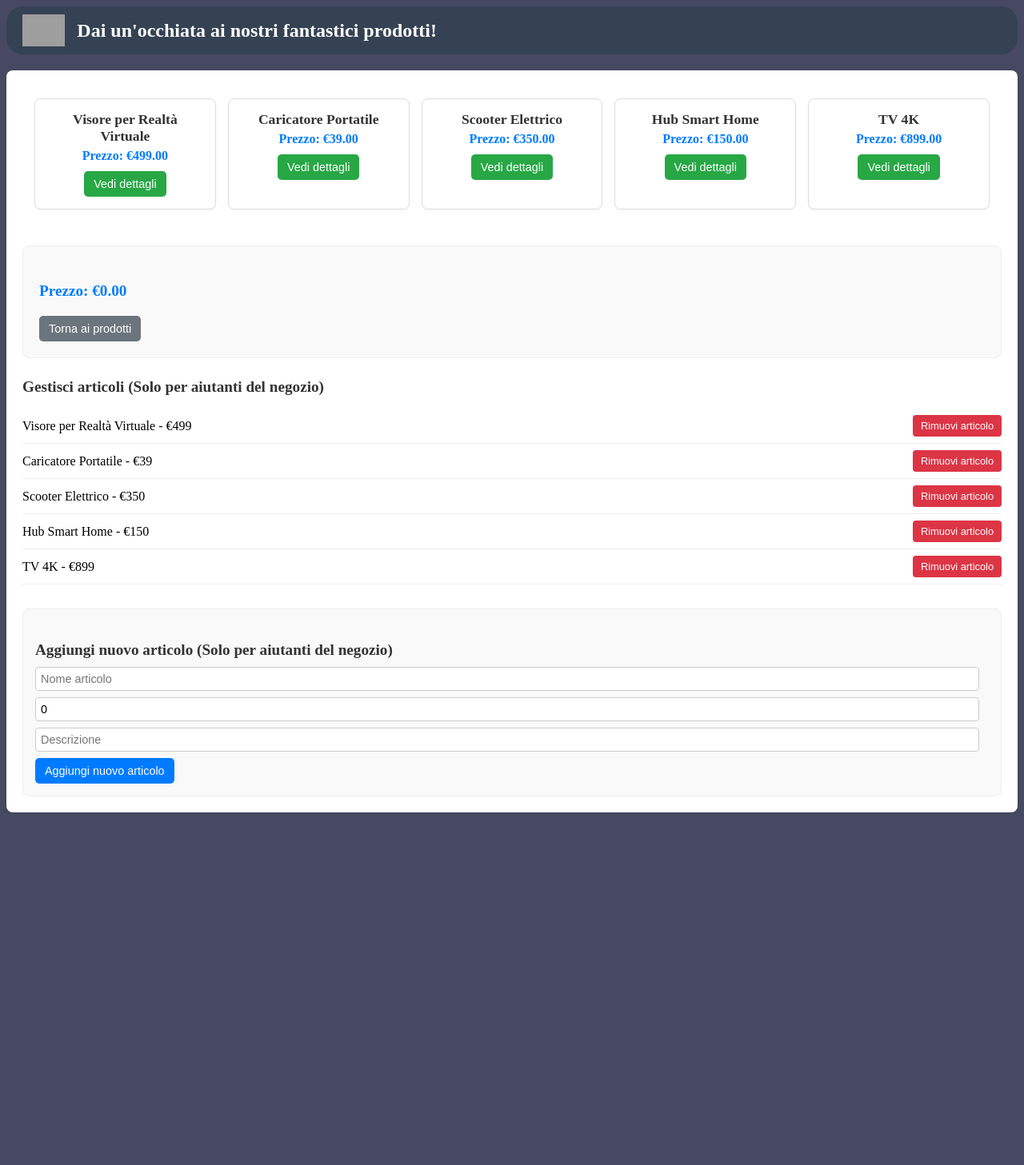
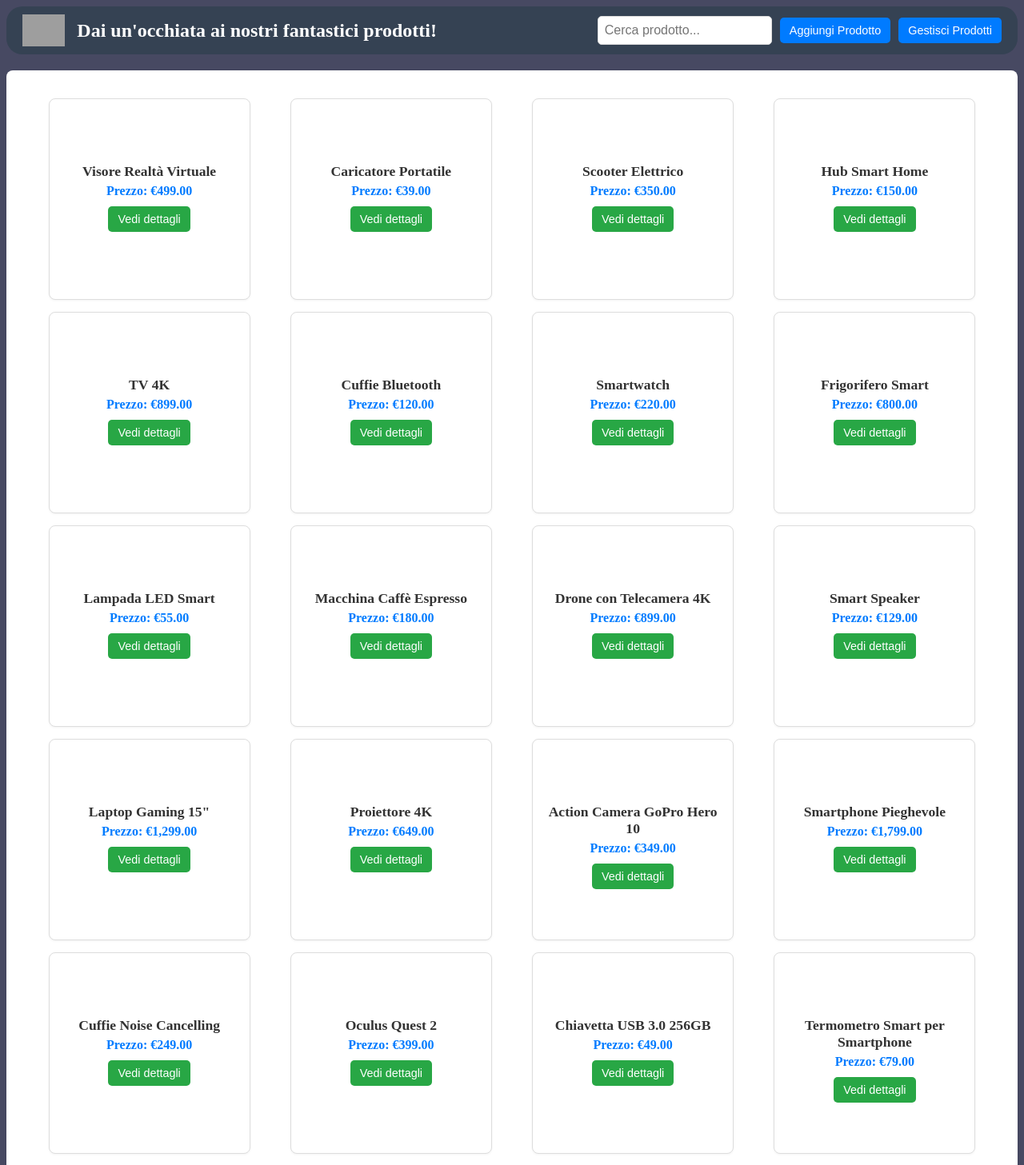
Before and after one commit to russ530/progetto-di-gruppo-angular-data-array, an Angular app in the folder angular-progetto/: page / in a window 1280 px wide. Shown: the top 1457 px of the page at 80% size. Before the commit the page ends 1036 px from the top, so only its background shows below. Built offline with nearby package versions, Linux system fonts and the light colour scheme; grey boxes are pictures that could not be loaded.

Commit message:
modifica layout e aggiunta di  barra di ricerca e footer

```diff
--- a/angular-progetto/package.json
+++ b/angular-progetto/package.json
@@ -10,9 +10,10 @@
   },
   "private": true,
   "dependencies": {
+    "@angular/animations": "^19.2.5",
     "@angular/common": "^19.2.0",
     "@angular/compiler": "^19.2.0",
-    "@angular/core": "^19.2.0",
+    "@angular/core": "^19.2.5",
     "@angular/forms": "^19.2.0",
     "@angular/platform-browser": "^19.2.0",
     "@angular/platform-browser-dynamic": "^19.2.0",
--- a/angular-progetto/src/app/product-list-component/product-list-component.component.css
+++ b/angular-progetto/src/app/product-list-component/product-list-component.component.css
@@ -24,9 +24,10 @@ body {
 
 .product-list-view {
   display: grid;
-  grid-template-columns: repeat(auto-fit, minmax(200px, 1fr));
+  grid-template-columns: repeat(auto-fill, minmax(250px, 1fr)); /* Fissa la larghezza dei prodotti */
   gap: 15px;
   padding: 15px;
+  justify-items: center; /* Centra i prodotti nella griglia */
 }
 
 .product-item {
@@ -35,11 +36,28 @@ body {
   border-radius: 8px;
   overflow: hidden;
   box-shadow: 0 1px 3px rgba(0, 0, 0, 0.05);
+  display: flex;
+  flex-direction: column;
+  justify-content: space-between;
+  align-items: center; /* Centra orizzontalmente gli elementi all'interno del prodotto */
+  height: 250px; /* Altezza fissa per tutti i prodotti */
+  width: 250px;  /* Larghezza fissa per tutti i prodotti */
+  transition: transform 0.3s ease-in-out;
+  text-align: center; /* Centra il testo */
+}
+
+.product-item:hover {
+  transform: scale(1.05); /* Aggiungi un effetto hover per i prodotti */
 }
 
 .product-details {
   padding: 15px;
+  padding-top: 80px;
   text-align: center;
+  display: flex;
+  flex-direction: column;
+  justify-content: center;
+  align-items: center; /* Centra il contenuto verticalmente */
 }
 
 .product-name {
@@ -67,46 +85,6 @@ body {
 
 .view-button:hover {
   background-color: #1e7e34;
-}
-
-.product-detail {
-  margin-top: 30px;
-  padding: 20px;
-  background-color: #f9f9f9;
-  border-radius: 8px;
-  border: 1px solid #eee;
-}
-
-.product-detail h3 {
-  font-size: 1.5em;
-  color: #333;
-  margin-bottom: 10px;
-}
-
-.product-detail .product-price {
-  font-size: 1.2em;
-  color: #007bff;
-  margin-bottom: 15px;
-}
-
-.product-detail .product-description {
-  color: #555;
-  line-height: 1.6;
-  margin-bottom: 20px;
-}
-
-.product-detail button {
-  background-color: #6c757d;
-  color: white;
-  border: none;
-  padding: 8px 12px;
-  border-radius: 5px;
-  cursor: pointer;
-  font-size: 0.9em;
-}
-
-.product-detail button:hover {
-  background-color: #5a6268;
 }
 
 h3 {
@@ -198,3 +176,95 @@ h3 {
   font-size: 0.8em;
   margin-top: 3px;
 }
+
+/* Styles for the modal */
+.modal {
+  position: fixed;
+  top: 0;
+  left: 0;
+  width: 100%;
+  height: 100%;
+  background-color: rgba(0, 0, 0, 0.6); /* Semi-transparent background */
+  display: flex;
+  justify-content: center;
+  align-items: center;
+  z-index: 1000; /* Ensures the modal is above other content */
+  animation: fadeIn 0.25s ease-in-out;
+}
+
+.modal-content {
+  background-color: white;
+  padding: 20px;
+  border-radius: 10px;
+  width: 300px;
+  text-align: center;
+  box-shadow: 0px 5px 15px rgba(0, 0, 0, 0.3);
+}
+
+.modal h3 {
+  font-size: 1.5em;
+  color: #333;
+}
+
+.modal p {
+  color: #555;
+  font-size: 1.1em;
+}
+
+.modal button {
+  background-color: #28a745;
+  color: white;
+  border: none;
+  padding: 8px 12px;
+  border-radius: 5px;
+  cursor: pointer;
+  font-size: 1em;
+  margin-top: 10px;
+}
+
+.modal button:hover {
+  background-color: #1e7e34;
+}
+
+@keyframes fadeIn {
+  0% {
+    opacity: 0;
+  }
+  100% {
+    opacity: 1;
+  }
+}
+
+@keyframes fadeOut {
+  0% {
+    opacity: 1;
+  }
+  100% {
+    opacity: 0;
+  }
+}
+.section-divider {
+  margin: 40px 0;
+  border: 0;
+  height: 2px;
+  background: linear-gradient(to right, #ccc, #888, #ccc);
+  border-radius: 5px;
+}
+
+footer a:hover {
+  color: #ffc107;
+  transition: color 0.3s ease-in-out;
+}
+
+footer h4 {
+  font-size: 1.2em;
+  margin-bottom: 10px;
+}
+
+footer .fab {
+  transition: transform 0.3s ease-in-out;
+}
+
+footer .fab:hover {
+  transform: scale(1.1);
+}
--- a/angular-progetto/src/app/product-list-component/product-list-component.component.html
+++ b/angular-progetto/src/app/product-list-component/product-list-component.component.html
@@ -1,36 +1,69 @@
+<head>
+    <!-- Link per Font Awesome -->
+<link href="https://cdnjs.cloudflare.com/ajax/libs/font-awesome/6.0.0-beta3/css/all.min.css" rel="stylesheet">
+
+</head>
 <div class="top-bar">
     <div class="header">
-
     </div>
     <nav style="background-color: #354253; padding: 10px 20px; display: flex; align-items: center; justify-content: space-between; border-radius: 20px;">
       <div style="display: flex; align-items: center;">
         <img src="https://static.vecteezy.com/system/resources/previews/023/654/784/non_2x/golden-logo-template-free-png.png" alt="Logo" style="height: 40px; margin-right: 15px;">
         <h2 style="margin: 0; font-size: 1.5em; color: #ffffff;">Dai un'occhiata ai nostri fantastici prodotti!</h2>
       </div>
+
+      <div style="display: flex; align-items: center; gap: 10px;">
+        <!-- Barra di ricerca -->
+        <input
+          type="text"
+          placeholder="Cerca prodotto..."
+          [(ngModel)]="searchQuery"
+          (input)="filterProducts()"
+          style="padding: 8px; border-radius: 5px; border: 1px solid #ddd; width: 200px; font-size: 1em;">
+
+        <!-- Pulsante per scrollare alla sezione di aggiunta prodotto -->
+        <button
+          (click)="scrollToAddProduct()"
+          style="background-color: #007bff; color: white; border: none; padding: 8px 12px; border-radius: 5px; cursor: pointer; font-size: 0.9em;">
+          Aggiungi Prodotto
+        </button>
+
+        <!-- Pulsante per scrollare alla sezione di gestione prodotti -->
+        <button
+          (click)="scrollToManageProducts()"
+          style="background-color: #007bff; color: white; border: none; padding: 8px 12px; border-radius: 5px; cursor: pointer; font-size: 0.9em;">
+          Gestisci Prodotti
+        </button>
+      </div>
     </nav>
   </div>
+
   <div class="container">
-
-
-
     <div class="product-list-view">
-      <div class="product-item" *ngFor="let product of products" (click)="selectProduct(product)">
+      <div class="product-item" *ngFor="let product of filteredProducts" (click)="selectProduct(product)">
         <div class="product-details">
           <div class="product-name">{{ product.name }}</div>
           <div class="product-price">Prezzo: {{ product.price | currency:'EUR':'symbol' }}</div>
-              <button class="view-button">Vedi dettagli</button>
+          <button class="view-button" (click)="selectProduct(product)">Vedi dettagli</button>
         </div>
       </div>
     </div>
 
-  <div class="product-detail" *ngIf="selectedProduct">
+    <!-- Divisore tra la parte dei prodotti e la gestione -->
+    <hr>
+
+    <!-- Modal per il prodotto selezionato -->
+    <div *ngIf="selectedProduct" class="modal" [@modalAnimation]>
+      <div class="modal-content">
         <h3>{{ selectedProduct?.name }}</h3>
         <p class="product-price">Prezzo: {{ selectedProduct?.price | currency:'EUR':'symbol' }}</p>
         <p class="product-description">{{ selectedProduct?.description }}</p>
-      <button (click)="selectedProduct = null">Torna ai prodotti</button>
+        <button (click)="closeModal()">Chiudi</button>
+      </div>
     </div>
 
-  <h3>Gestisci articoli (Solo per aiutanti del negozio)</h3>
+    <!-- Sezione per la gestione del prodotto -->
+    <h3 id="gestione-prodotti">Gestisci articoli (Solo per aiutanti del negozio)</h3>
     <ul class="item-list">
       <li *ngFor="let product of products; let i = index" class="list-item">
         {{ product.name }} - €{{ product.price }}
@@ -38,7 +71,7 @@
       </li>
     </ul>
 
-  <div class="add-new-item">
+    <div id="aggiungi-prodotto" class="add-new-item">
       <h3>Aggiungi nuovo articolo (Solo per aiutanti del negozio)</h3>
       <form (submit)="addProduct()" #productForm="ngForm">
         <div>
@@ -65,3 +98,57 @@
       </form>
     </div>
   </div>
+  <!-- Footer -->
+<!-- Footer -->
+<footer style="background-color: #354253; color: white; padding: 30px 20px; margin-top: 40px;">
+    <div style="display: flex; justify-content: space-between; flex-wrap: wrap; gap: 20px;">
+
+      <!-- Sezione Info -->
+      <div style="flex: 1; min-width: 250px;">
+        <h4>Informazioni</h4>
+        <ul style="list-style: none; padding: 0; font-size: 0.9em;">
+          <li><a href="#" style="color: white; text-decoration: none;">Chi siamo</a></li>
+          <li><a href="#" style="color: white; text-decoration: none;">Politica di privacy</a></li>
+          <li><a href="#" style="color: white; text-decoration: none;">Termini e condizioni</a></li>
+          <li><a href="#" style="color: white; text-decoration: none;">FAQ</a></li>
+        </ul>
+      </div>
+
+      <!-- Sezione Contatti -->
+      <div style="flex: 1; min-width: 250px;">
+        <h4>Contattaci</h4>
+        <ul style="list-style: none; padding: 0; font-size: 0.9em;">
+          <li>Email: OrionTech&#64;issgalvanimi.it</li>
+          <li>Telefono: +39 123 456 789</li>
+          <li>Indirizzo: IIS Luigi Galvani, Via Francesco Gatti, 14, 20162 Milano MI</li>
+        </ul>
+      </div>
+
+      <!-- Sezione Social Media -->
+      <div style="flex: 1; min-width: 250px;">
+        <h4>Seguici su</h4>
+        <div style="display: flex; gap: 15px;">
+          <a href="#" style="color: white; font-size: 1.5em; text-decoration: none;">
+            <i class="fab fa-facebook"></i>
+          </a>
+          <a href="#" style="color: white; font-size: 1.5em; text-decoration: none;">
+            <i class="fab fa-twitter"></i>
+          </a>
+          <a href="#" style="color: white; font-size: 1.5em; text-decoration: none;">
+            <i class="fab fa-instagram"></i>
+          </a>
+          <a href="#" style="color: white; font-size: 1.5em; text-decoration: none;">
+            <i class="fab fa-youtube"></i>
+          </a>
+        </div>
+      </div>
+
+    </div>
+
+    <hr style="border-color: #eee; margin: 20px 0;">
+
+    <!-- Copyright -->
+    <div style="text-align: center; font-size: 0.9em;">
+      <p>&copy; 2025 orion tech. Tutti i diritti riservati.</p>
+    </div>
+  </footer>
--- a/angular-progetto/src/app/product-list-component/product-list-component.component.ts
+++ b/angular-progetto/src/app/product-list-component/product-list-component.component.ts
@@ -1,4 +1,5 @@
-import { Component } from '@angular/core';
+import { Component, OnInit } from '@angular/core';
+import { trigger, transition, style, animate } from '@angular/animations';
 import { ProductDetailComponentComponent } from '../product-detail-component/product-detail-component.component';
 import { CommonModule } from '@angular/common';
 import { FormsModule } from '@angular/forms';
@@ -13,19 +14,56 @@ interface Product {
   selector: 'app-product-list-component',
   imports: [CommonModule, ProductDetailComponentComponent, FormsModule],
   templateUrl: './product-list-component.component.html',
-  styleUrl: './product-list-component.component.css'
+  styleUrls: ['./product-list-component.component.css'],
+  animations: [
+    trigger('modalAnimation', [
+      transition(':enter', [
+        style({ opacity: 0, transform: 'scale(0.9)' }),
+        animate('250ms ease-out', style({ opacity: 1, transform: 'scale(1)' }))
+      ]),
+      transition(':leave', [
+        animate('200ms ease-in', style({ opacity: 0, transform: 'scale(0.95)' }))
+      ])
+    ])
+  ]
 })
-export class ProductListComponentComponent {
+export class ProductListComponentComponent implements OnInit {
   products = [
-    { name: 'Visore per Realtà Virtuale', price: 499, description: 'Esperienza immersiva in realtà virtuale per il gaming' },
+    { name: 'Visore Realtà Virtuale', price: 499, description: 'Esperienza immersiva in realtà virtuale per il gaming' },
     { name: 'Caricatore Portatile', price: 39, description: 'Power bank compatto per la ricarica in movimento' },
     { name: 'Scooter Elettrico', price: 350, description: 'Scooter elettrico ecologico per gli spostamenti quotidiani' },
     { name: 'Hub Smart Home', price: 150, description: 'Centro di controllo per dispositivi smart' },
-    { name: 'TV 4K', price: 899, description: 'TV Ultra HD 4K con funzionalità smart' }
+    { name: 'TV 4K', price: 899, description: 'TV Ultra HD 4K con funzionalità smart' },
+    { name: 'Cuffie Bluetooth', price: 120, description: 'Cuffie senza fili con suono di alta qualità' },
+    { name: 'Smartwatch', price: 220, description: 'Orologio intelligente con monitoraggio della salute' },
+    { name: 'Frigorifero Smart', price: 800, description: 'Frigorifero con WiFi per controllare la temperatura a distanza' },
+    { name: 'Lampada LED Smart', price: 55, description: 'Lampada LED con controllo vocale' },
+    { name: 'Macchina Caffè Espresso', price: 180, description: 'Macchina da caffè con sistema espresso' },
+    { name: 'Drone con Telecamera 4K', price: 899, description: 'Drone con stabilizzazione ottica e fotocamera 4K per riprese aeree professionali' },
+    { name: 'Smart Speaker', price: 129, description: 'Altoparlante intelligente con assistente vocale per il controllo della casa smart' },
+    { name: 'Laptop Gaming 15"', price: 1299, description: 'Laptop potente con display da 15 pollici e scheda grafica NVIDIA per il gaming' },
+    { name: 'Proiettore 4K', price: 649, description: 'Proiettore portatile con risoluzione 4K per un\'esperienza cinema a casa' },
+    { name: 'Action Camera GoPro Hero 10', price: 349, description: 'Action camera con qualità video 4K e design resistente all\'acqua' },
+    { name: 'Smartphone Pieghevole', price: 1799, description: 'Smartphone pieghevole con display AMOLED e fotocamera da 108MP' },
+    { name: 'Cuffie Noise Cancelling', price: 249, description: 'Cuffie over-ear con tecnologia di cancellazione del rumore attivo per una qualità audio superiore' },
+    { name: 'Oculus Quest 2', price: 399, description: 'Visore VR standalone, senza fili, con giochi e esperienze in realtà virtuale' },
+    { name: 'Chiavetta USB 3.0 256GB', price: 49, description: 'Chiavetta USB 3.0 con grande capacità di memoria, ideale per archiviare e trasferire dati velocemente' },
+    { name: 'Termometro Smart per Smartphone', price: 79, description: 'Termometro digitale intelligente che si collega allo smartphone per monitorare la temperatura corporea' },
+    { name: 'Cuffie Noise Cancelling', price: 250, description: 'Cuffie over-ear con cancellazione del rumore attiva per un\'esperienza audio immersiva' },
+    { name: 'Macbook Pro 14"', price: 2499, description: 'Laptop Apple con chip M1 Pro, display Retina da 14 pollici e 16 GB di RAM' },
+    { name: 'GoPro Hero 10', price: 499, description: 'Action cam 4K ultra-resistente per riprese in movimento e avventure all\'aperto' },
+    { name: 'Robot Aspirapolvere', price: 399, description: 'Robot aspirapolvere con tecnologia di mappatura intelligente e controllo tramite app' },
+    { name: 'Altoparlante Bluetooth', price: 129, description: 'Altoparlante portatile con audio di alta qualità e batteria a lunga durata' }
   ];
 
+  selectedProduct: Product | null = null;
+  searchQuery: string = '';  // Variabile per la ricerca
+  filteredProducts: Product[] = [];
 
-  selectedProduct: Product | null = { name: '', price: 0, description: ''};
+  ngOnInit() {
+    // Inizializza la lista dei prodotti filtrati
+    this.filteredProducts = [...this.products];
+  }
 
   selectProduct(product: Product) {
     this.selectedProduct = product;
@@ -33,6 +71,7 @@ export class ProductListComponentComponent {
 
   deleteProduct(index: number) {
     this.products.splice(index, 1);
+    this.filterProducts();  // Riaffina la lista dopo la rimozione
   }
 
   newProduct: Product = { name: '', price: 0, description: '' };
@@ -40,7 +79,41 @@ export class ProductListComponentComponent {
   addProduct() {
     if (this.newProduct.name && this.newProduct.price && this.newProduct.description) {
       this.products.push({ ...this.newProduct });
-      this.newProduct = { name: '', price: 0, description: ''};
+      this.newProduct = { name: '', price: 0, description: '' };
+      this.filterProducts();  // Riaffina la lista dopo l'aggiunta
     }
   }
+
+  closeModal() {
+    this.selectedProduct = null;
+  }
+
+  // Funzione per filtrare i prodotti in base alla ricerca
+  filterProducts() {
+    const query = this.searchQuery.trim().toLowerCase();
+
+    if (query === '') {
+      this.filteredProducts = [...this.products];
+    } else {
+      this.filteredProducts = this.products.filter(product =>
+        product.name.toLowerCase().startsWith(query) // <-- CERCA SOLO ALL'INIZIO
+      );
+    }
+  }
+ // Scroll alla sezione di aggiunta prodotto
+scrollToAddProduct() {
+  const element = document.getElementById('aggiungi-prodotto');
+  if (element) {
+    element.scrollIntoView({ behavior: 'smooth' });
+  }
 }
+
+// Scroll alla sezione di gestione prodotti
+scrollToManageProducts() {
+  const element = document.getElementById('gestione-prodotti');
+  if (element) {
+    element.scrollIntoView({ behavior: 'smooth' });
+  }
+}
+
+}
```
Also changed, not shown: angular-progetto/src/app/app.component.ts (+4 -5 lines), angular-progetto/src/app/app.config.ts (+6 -2 lines), 1 other file (tests, documents, lock files or other folders). Lines whose indentation alone changed are shown as unchanged.
